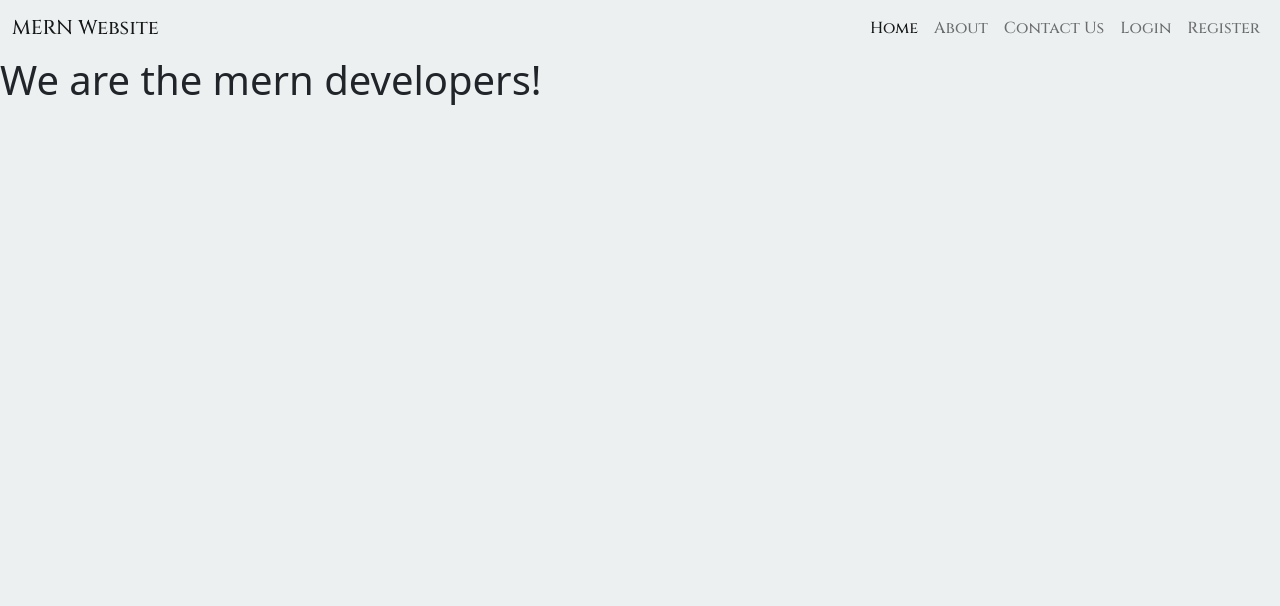
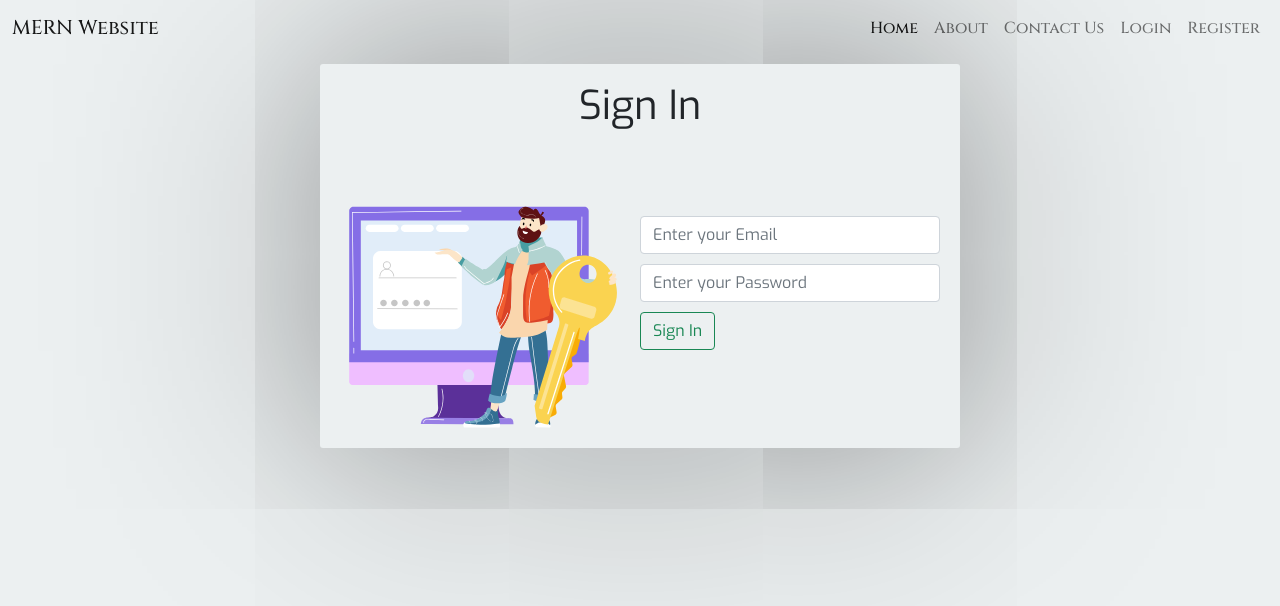
Before and after one commit to AryanSisodiya/MERN, a React (Create React App) app in the folder client/: page /signin in a window 1280 px wide. Shown: the top 606 px of the page. Built offline with nearby package versions, Linux system fonts and the light colour scheme.

Commit message:
contact page added

```diff
--- a/client/src/App.css
+++ b/client/src/App.css
@@ -29,6 +29,12 @@ body {
   display: grid;
   grid-template-columns: repeat(2, 1fr);
   place-content: center;
+}
+
+.side-menu {
+  display: flex;
+  flex-direction: column;
+  justify-content: center;
 }
 
 .form-fields {
--- a/client/src/components/Contact.js
+++ b/client/src/components/Contact.js
@@ -1,10 +1,15 @@
-import React from 'react'
+import React from 'react';
+import { Helmet } from "react-helmet-async";
 
 const Contact = () => {
     const style = {
         resize: "none"
     }
     return (
+        <>
+            <Helmet>
+                <title>Contact Us - MERN Website</title>
+            </Helmet>
             <div className="container-center my-2">
                 <div className="login-container container">
                     <div className="heading text-center my-4" >
@@ -34,6 +39,7 @@ const Contact = () => {
                     </div>
                 </div>
             </div>
+        </>
     )
 }
 
--- a/client/src/components/Home.js
+++ b/client/src/components/Home.js
@@ -1,14 +1,20 @@
 import React from 'react';
 import { Link } from 'react-router-dom';
+import { Helmet } from "react-helmet-async";
 
 const Home = () => {
     return (
+        <>
+        <Helmet>
+            <title>Home - MERN Website</title>
+        </Helmet>
         <div className="home-container">
             <div className="home-container-grid">
                 <p className="home-greeting">WELCOME</p>
                 <h1 className="home-greeting-heading"><Link to="/login" className="home-greeting-heading">Sign In</Link> to Get your Profile</h1>
             </div>
         </div>
+        </>
     )
 }
 
--- a/client/src/components/Login.js
+++ b/client/src/components/Login.js
@@ -1,11 +1,39 @@
-import React from 'react'
+import React from 'react';
+import { Helmet } from "react-helmet-async";
 
 const Login = () => {
-
+    const style = {
+        marginBottom: "0 !important"
+    }
     return (
-        <div>
-            <h1>We are the mern developers!</h1>
-        </div>
+        <>
+            <Helmet>
+                <title>Sign In - MERN Website</title>
+            </Helmet>
+            <div className="container-center my-2">
+                <div className="login-container container">
+                    <div className="heading text-center my-2" style={style}>
+                        <h1>Sign In</h1>
+                    </div>
+                    <div className="login-grid-container">
+                        <div className="image">
+                            <img src="Images/img-login.svg" alt="Sign up" className="image-content-img card-img top" />
+                        </div>
+                        <form className="side-menu">
+                            <div className="form-fields">
+                                <input type="email" className="form-fields-inputs form-control" placeholder="Enter your Email" name="email" required />
+                            </div>
+                            <div className="form-fields">
+                                <input type="password" className="form-fields-inputs form-control" placeholder="Enter your Password" name="password" autoComplete="Your Password here!" required />
+                            </div>
+                            <div className="form-fields">
+                                <input type="button" className="form-fields-inputs btn btn-outline-success" value="Sign In" />
+                            </div>
+                        </form>
+                    </div>
+                </div>
+            </div>
+        </>
     )
 }
 
--- a/client/src/components/Signup.js
+++ b/client/src/components/Signup.js
@@ -1,7 +1,12 @@
-import React from 'react'
+import React from 'react';
+import { Helmet } from "react-helmet-async";
 
 const Signup = () => {
     return (
+        <>
+            <Helmet>
+                <title>Sign Up For Free - MERN Website</title>
+            </Helmet>
             <div className="container-center my-2">
                 <div className="login-container container">
                     <div className="heading text-center my-4" >
@@ -37,6 +42,7 @@ const Signup = () => {
                     </div>
                 </div>
             </div>
+        </>
     )
 }
 
```
Lines whose indentation alone changed are shown as unchanged.
